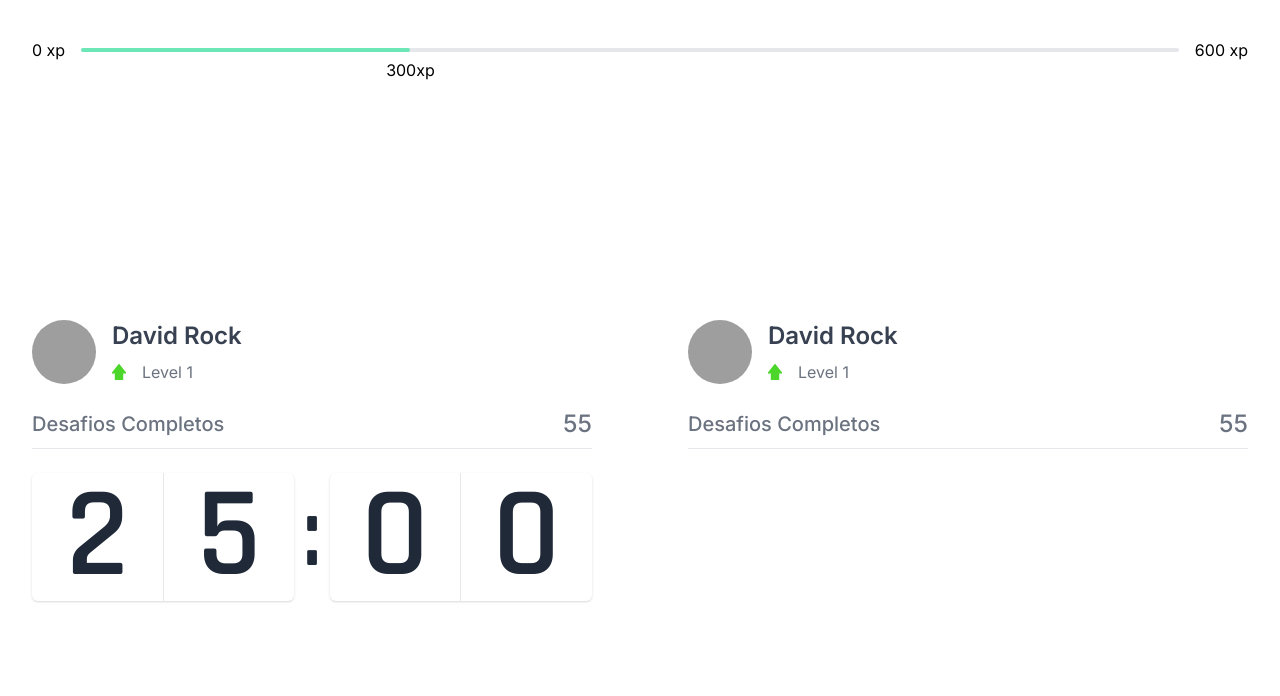
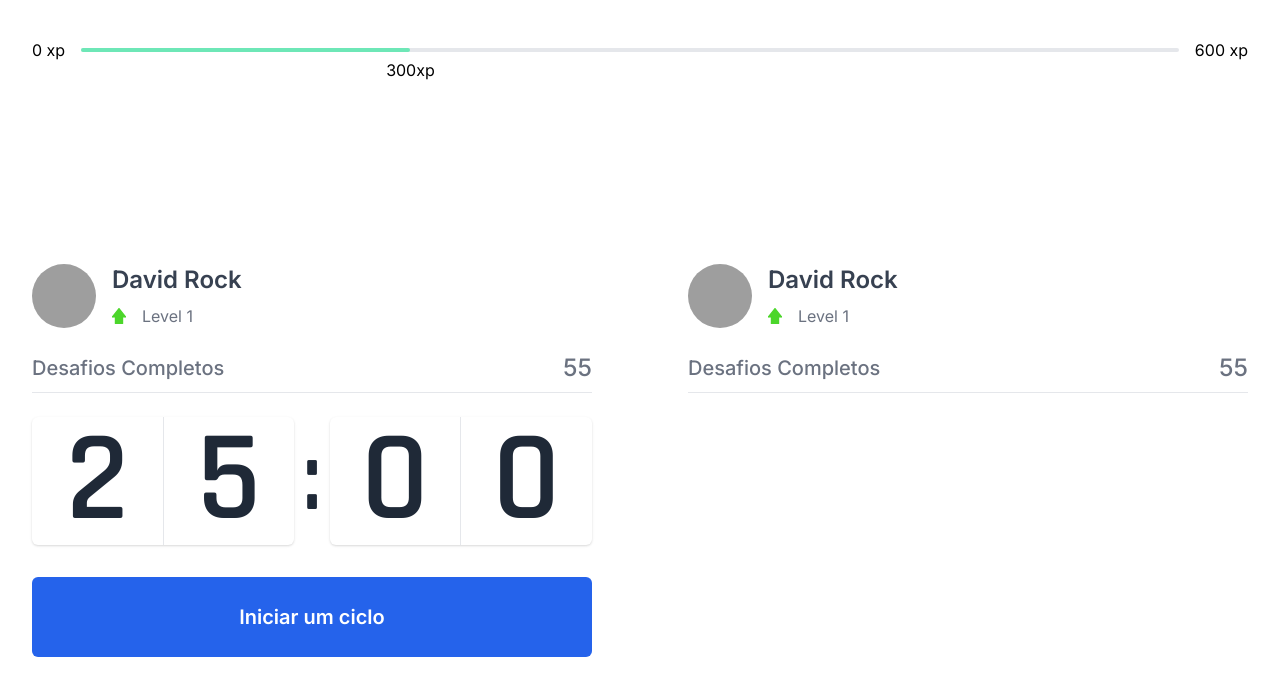
Before and after one commit to davidrock/moveit-react, a Next.js app: page / in a window 1280 px wide. Shown: the top 696 px of the page. Built offline with nearby package versions, Linux system fonts and the light colour scheme; grey boxes are pictures that could not be loaded; a web font is replaced by a local one.

Commit message:
add functionality to the Countdown button

```diff
--- a/src/pages/components/countdown/Countdown.tsx
+++ b/src/pages/components/countdown/Countdown.tsx
@@ -1,15 +1,84 @@
+import { useEffect, useState } from 'react';
+
+let countDownTimeout: NodeJS.Timeout;
+
 export function Countdown() {
+  const [time, setTime] = useState(25 * 60);
+  const [hasFinished, setHasFinished] = useState(false);
+
+  const minutes = Math.floor(time / 60);
+  const seconds = time % 60;
+  const [isActive, setIsActive] = useState(false);
+
+  const [minuteLeft, minuteRight] = String(minutes).padStart(2, '0').split('');
+  const [secondLeft, secondRight] = String(seconds).padStart(2, '0').split('');
+
+  function startCountdown() {
+    setIsActive(true);
+  }
+
+  function resetCountdown() {
+    clearTimeout(countDownTimeout);
+    setIsActive(false);
+    setTime(25 * 60);
+  }
+
+  useEffect(() => {
+    if (isActive && time > 0) {
+      countDownTimeout = setTimeout(() => {
+        setTime(time - 1);
+      }, 1);
+    } else if (isActive && time === 0) {
+      setHasFinished(true);
+      setIsActive(false);
+    }
+    console.log(isActive);
+  }, [isActive, time]);
+
   return (
-    <div className="flex items-center font-semibold text-gray-800 font-rajdhani">
-      <div className="flex items-center flex-1 text-center bg-white rounded-md shadow text-9xl justify-evenly">
-        <span className="flex-1 border-r">2</span>
-        <span className="flex-1 ">5</span>
+    <div>
+      <div className="flex items-center font-semibold text-gray-800 font-rajdhani">
+        <div className="flex items-center flex-1 text-center bg-white rounded-md shadow text-9xl justify-evenly">
+          <span className="flex-1 border-r">{minuteLeft}</span>
+          <span className="flex-1 ">{minuteRight}</span>
+        </div>
+        <span className="mx-2 text-8xl">:</span>
+        <div className="flex items-center flex-1 text-center bg-white rounded-md shadow text-9xl justify-evenly">
+          <span className="flex-1 border-r">{secondLeft} </span>
+          <span className="flex-1 ">{secondRight}</span>
+        </div>
       </div>
-      <span className="mx-2 text-8xl">:</span>
-      <div className="flex items-center flex-1 text-center bg-white rounded-md shadow text-9xl justify-evenly">
-        <span className="flex-1 border-r">0</span>
-        <span className="flex-1 ">0</span>
-      </div>
+
+      {hasFinished ? (
+        <button
+          type="button"
+          onClick={resetCountdown}
+          disabled
+          className="flex items-center justify-center w-full h-20 mt-8 text-xl font-semibold text-gray-500 transition duration-200 bg-gray-200 border-0 rounded-md cursor-default"
+        >
+          Ciclo encerrado
+        </button>
+      ) : (
+        <>
+          {isActive ? (
+            <button
+              type="button"
+              onClick={resetCountdown}
+              className="flex items-center justify-center w-full h-20 mt-8 text-xl font-semibold text-white transition duration-200 bg-red-400 border-0 rounded-md hover:bg-red-500"
+            >
+              Abandonar ciclo
+            </button>
+          ) : (
+            <button
+              type="button"
+              onClick={startCountdown}
+              className="flex items-center justify-center w-full h-20 mt-8 text-xl font-semibold text-white transition duration-200 bg-blue-600 border-0 rounded-md hover:bg-blue-700"
+            >
+              Iniciar um ciclo
+            </button>
+          )}
+        </>
+      )}
     </div>
   );
 }
```
